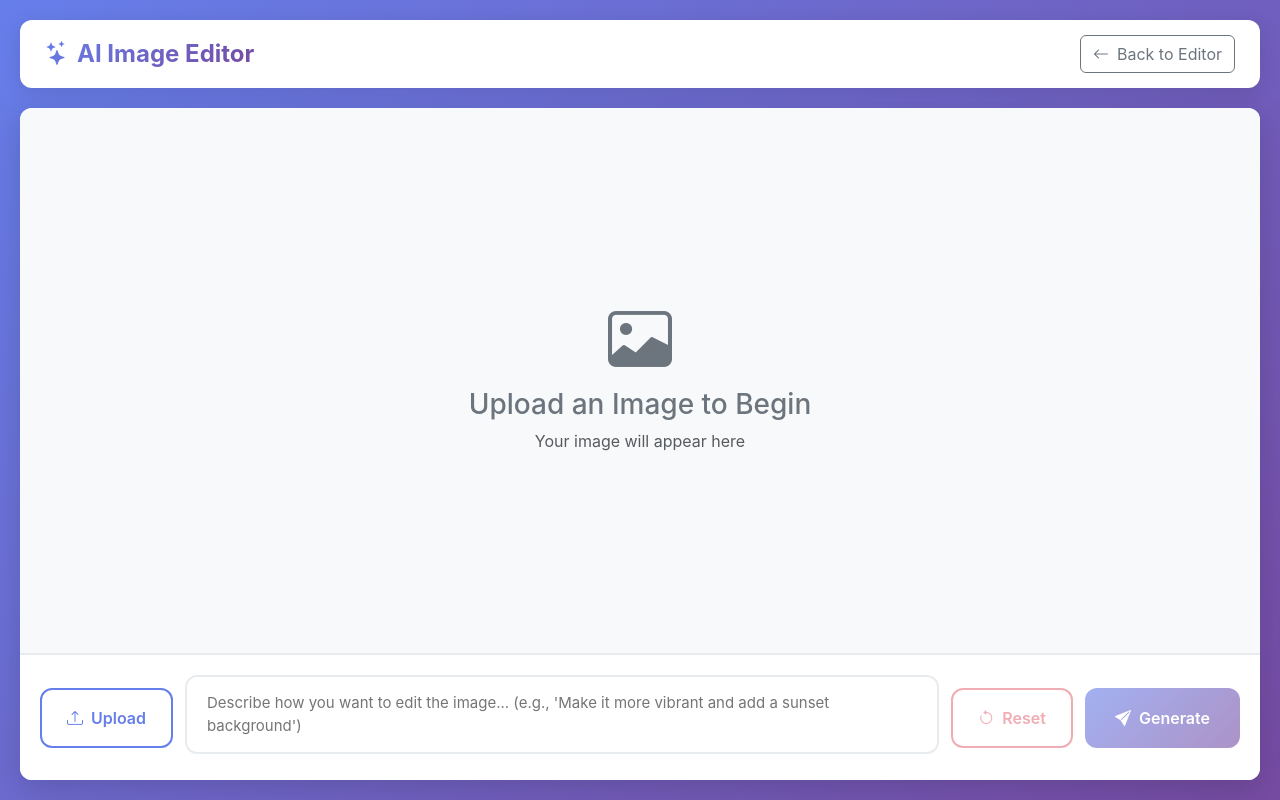
After one commit to MatejBangievski/dnick_project, a Django app: page /ai-editor/ in a window 1280 px wide. The commit adds this page. Run offline with Django 5.2, Linux system fonts and the light colour scheme; parts of the project's set-up code (start-up, migrations or seed data) failed here and were passed over; some libraries are stand-ins or nearby versions.

Commit message:
Added AI Editing for Image using Google API (Nano Banana model). The only thing left with the Image stuff is optimization and UI changes (and bugfixes).

```diff
--- a/editorproject/editorproject/urls.py
+++ b/editorproject/editorproject/urls.py
@@ -10,6 +10,7 @@ urlpatterns = [
     path('admin/', admin.site.urls),
     path('', editor_views.editor_page, name='editor_page'),
     path('video-editor/', editor_views.video_editor_page, name='video_editor_page'),
+    path('ai-editor/', editor_views.ai_editor_page, name='ai_editor_page'),
 
     path('api/upload/initial/', editor_views.initial_upload, name='initial_upload'),
     path('api/upload/overlay/', editor_views.upload_overlay_image, name='upload_overlay_image'),
@@ -24,6 +25,7 @@ urlpatterns = [
     path('api/download-video/', editor_views.download_video, name='download_video'),
     path('api/process-video/', editor_views.process_video, name='process_video'), # Fixes the NoReverseMatch
     path('api/reset-video/', editor_views.reset_video_state, name='reset_video_state'), # Fixes the NoReverseMatch
+    path('api/generate-ai-image/', editor_views.generate_ai_image, name='generate_ai_image'),
 ]
 
 if settings.DEBUG:
--- /dev/null
+++ b/editorproject/imageditor/templates/imageditor/ai_editor_page.html
@@ -0,0 +1,487 @@
+{% load static %}
+<!DOCTYPE html>
+<html lang="en">
+<head>
+    <meta charset="UTF-8">
+    <meta name="viewport" content="width=device-width, initial-scale=1.0">
+    <title>AI Image Editor</title>
+
+    <link href="https://cdn.jsdelivr.net/npm/bootstrap@5.3.0/dist/css/bootstrap.min.css" rel="stylesheet">
+    <link rel="stylesheet" href="https://cdn.jsdelivr.net/npm/bootstrap-icons@1.10.5/font/bootstrap-icons.css">
+
+    <style>
+        body {
+            background: linear-gradient(135deg, #667eea 0%, #764ba2 100%);
+            height: 100vh;
+            overflow: hidden;
+            font-family: -apple-system, BlinkMacSystemFont, "Segoe UI", Roboto, sans-serif;
+        }
+
+        .main-container {
+            height: 100vh;
+            display: flex;
+            flex-direction: column;
+            max-width: 1400px;
+            margin: 0 auto;
+            padding: 20px;
+        }
+
+        /* Header */
+        .header {
+            background: white;
+            border-radius: 12px;
+            padding: 15px 25px;
+            box-shadow: 0 4px 20px rgba(0,0,0,0.1);
+            display: flex;
+            align-items: center;
+            justify-content: space-between;
+            margin-bottom: 20px;
+        }
+
+        .header h1 {
+            margin: 0;
+            font-size: 24px;
+            font-weight: 700;
+            background: linear-gradient(135deg, #667eea 0%, #764ba2 100%);
+            -webkit-background-clip: text;
+            -webkit-text-fill-color: transparent;
+        }
+
+        /* Main Content Area */
+        .content-area {
+            flex: 1;
+            display: flex;
+            flex-direction: column;
+            background: white;
+            border-radius: 12px;
+            box-shadow: 0 8px 32px rgba(0,0,0,0.15);
+            overflow: hidden;
+        }
+
+        /* Image Preview Area */
+        .image-preview-area {
+            flex: 1;
+            display: flex;
+            align-items: center;
+            justify-content: center;
+            background: #f8f9fa;
+            position: relative;
+            min-height: 400px;
+        }
+
+        #preview-image {
+            max-width: 90%;
+            max-height: 90%;
+            border-radius: 8px;
+            box-shadow: 0 4px 16px rgba(0,0,0,0.1);
+            display: none;
+        }
+
+        #preview-image.show {
+            display: block;
+        }
+
+        .upload-placeholder {
+            text-align: center;
+            color: #6c757d;
+        }
+
+        .upload-placeholder i {
+            font-size: 64px;
+            margin-bottom: 20px;
+        }
+
+        .loading-overlay {
+            position: absolute;
+            inset: 0;
+            background: rgba(255,255,255,0.95);
+            display: none;
+            align-items: center;
+            justify-content: center;
+            flex-direction: column;
+            z-index: 10;
+        }
+
+        .loading-overlay.show {
+            display: flex;
+        }
+
+        /* Chat Interface */
+        .chat-interface {
+            border-top: 2px solid #e9ecef;
+            padding: 20px;
+            background: white;
+        }
+
+        .prompt-container {
+            display: flex;
+            gap: 12px;
+            align-items: center;
+            justify-content: center;
+        }
+
+        .prompt-input-wrapper {
+            flex: 1;
+            position: relative;
+        }
+
+        #prompt-input {
+            width: 100%;
+            min-height: 60px;
+            max-height: 150px;
+            padding: 15px 20px;
+            border: 2px solid #e9ecef;
+            border-radius: 12px;
+            resize: none;
+            font-size: 15px;
+            transition: all 0.3s;
+        }
+
+        #prompt-input:focus {
+            outline: none;
+            border-color: #667eea;
+            box-shadow: 0 0 0 3px rgba(102, 126, 234, 0.1);
+        }
+
+        #send-btn {
+            padding: 0 30px;
+            background: linear-gradient(135deg, #667eea 0%, #764ba2 100%);
+            border: none;
+            border-radius: 12px;
+            color: white;
+            font-weight: 600;
+            cursor: pointer;
+            transition: transform 0.2s, box-shadow 0.2s;
+            height: 60px;
+            min-height: 60px;
+            display: flex;
+            align-items: center;
+            justify-content: center;
+            gap: 8px;
+            flex-shrink: 0;
+        }
+
+        #send-btn:hover:not(:disabled) {
+            transform: translateY(-2px);
+            box-shadow: 0 6px 20px rgba(102, 126, 234, 0.4);
+        }
+
+        #send-btn:disabled {
+            opacity: 0.6;
+            cursor: not-allowed;
+        }
+
+        #reset-btn {
+            padding: 0 25px;
+            background: white;
+            border: 2px solid #dc3545;
+            border-radius: 12px;
+            color: #dc3545;
+            font-weight: 600;
+            cursor: pointer;
+            transition: all 0.2s;
+            height: 60px;
+            min-height: 60px;
+            display: flex;
+            align-items: center;
+            justify-content: center;
+            gap: 8px;
+            flex-shrink: 0;
+        }
+
+        #reset-btn:hover:not(:disabled) {
+            background: #dc3545;
+            color: white;
+            transform: translateY(-2px);
+        }
+
+        #reset-btn:disabled {
+            opacity: 0.4;
+            cursor: not-allowed;
+        }
+
+        .file-upload-btn {
+            padding: 0 25px;
+            background: white;
+            border: 2px solid #667eea;
+            border-radius: 12px;
+            color: #667eea;
+            font-weight: 600;
+            cursor: pointer;
+            transition: all 0.2s;
+            height: 60px;
+            min-height: 60px;
+            display: flex;
+            align-items: center;
+            justify-content: center;
+            gap: 8px;
+            flex-shrink: 0;
+        }
+
+        .file-upload-btn:hover {
+            background: #667eea;
+            color: white;
+            transform: translateY(-2px);
+        }
+
+        .spinner-border {
+            width: 3rem;
+            height: 3rem;
+        }
+
+        .error-message {
+            background: #f8d7da;
+            color: #721c24;
+            padding: 12px 20px;
+            border-radius: 8px;
+            margin-bottom: 12px;
+            display: none;
+        }
+
+        .error-message.show {
+            display: block;
+        }
+    </style>
+</head>
+<body>
+
+<div class="main-container">
+    <!-- Header -->
+    <div class="header">
+        <h1><i class="bi bi-stars me-2"></i>AI Image Editor</h1>
+        <a href="{% url 'editor_page' %}" class="btn btn-outline-secondary">
+            <i class="bi bi-arrow-left me-2"></i>Back to Editor
+        </a>
+    </div>
+
+    <!-- Main Content -->
+    <div class="content-area">
+        <!-- Image Preview Area -->
+        <div class="image-preview-area">
+            <div class="upload-placeholder" id="upload-placeholder">
+                <i class="bi bi-image"></i>
+                <h3>Upload an Image to Begin</h3>
+                <p class="text-muted">Your image will appear here</p>
+            </div>
+
+            <img id="preview-image" alt="Preview" class="{% if has_image %}show{% endif %}">
+
+            <div class="loading-overlay" id="loading-overlay">
+                <div class="spinner-border text-primary mb-3"></div>
+                <h5>Generating AI Image...</h5>
+                <p class="text-muted">This may take a few moments</p>
+            </div>
+        </div>
+
+        <!-- Chat Interface -->
+        <div class="chat-interface">
+            <div class="error-message" id="error-message"></div>
+
+            <div class="prompt-container">
+                <label for="image-file-input" class="file-upload-btn">
+                    <i class="bi bi-upload"></i>
+                    <span>Upload</span>
+                </label>
+                <input type="file" id="image-file-input" accept="image/*" hidden>
+
+                <div class="prompt-input-wrapper">
+                    <textarea
+                        id="prompt-input"
+                        placeholder="Describe how you want to edit the image... (e.g., 'Make it more vibrant and add a sunset background')"
+                        {% if not has_image and not gemini_available %}disabled{% endif %}
+                    ></textarea>
+                </div>
+
+                <button id="reset-btn" {% if not has_image %}disabled{% endif %}>
+                    <i class="bi bi-arrow-counterclockwise"></i>
+                    <span>Reset</span>
+                </button>
+
+                <button id="send-btn" {% if not has_image or not gemini_available %}disabled{% endif %}>
+                    <i class="bi bi-send-fill"></i>
+                    <span>Generate</span>
+                </button>
+            </div>
+
+            {% if not gemini_available %}
+            <div class="alert alert-warning mt-3 mb-0">
+                <i class="bi bi-exclamation-triangle me-2"></i>
+                <strong>Google Gemini API not available.</strong> Please install the google-genai library and set your GEMINI_API_KEY environment variable.
+            </div>
+            {% endif %}
+        </div>
+    </div>
+</div>
+
+<script>
+    // CSRF Token
+    const csrftoken = '{{ csrf_token }}';
+
+    // DOM Elements
+    const previewImage = document.getElementById('preview-image');
+    const uploadPlaceholder = document.getElementById('upload-placeholder');
+    const promptInput = document.getElementById('prompt-input');
+    const sendBtn = document.getElementById('send-btn');
+    const resetBtn = document.getElementById('reset-btn');
+    const loadingOverlay = document.getElementById('loading-overlay');
+    const errorMessage = document.getElementById('error-message');
+    const imageFileInput = document.getElementById('image-file-input');
+
+    // State
+    let currentImagePath = '{{ preview_path }}' || '{{ working_path }}' || '';
+    let originalImagePath = '{{ original_path }}' || currentImagePath;
+    let hasImage = {{ has_image|lower }};
+
+    // Initialize: If image transferred from editor, load it
+    if (hasImage && currentImagePath) {
+        previewImage.src = '/media/' + currentImagePath + '?v=' + Date.now();
+        previewImage.classList.add('show');
+        uploadPlaceholder.style.display = 'none';
+        enableInterface();
+    }
+
+    // File Upload Handler
+    imageFileInput.addEventListener('change', async (e) => {
+        const file = e.target.files[0];
+        if (!file) return;
+
+        // Show preview immediately
+        const reader = new FileReader();
+        reader.onload = (e) => {
+            previewImage.src = e.target.result;
+            previewImage.classList.add('show');
+            uploadPlaceholder.style.display = 'none';
+        };
+        reader.readAsDataURL(file);
+
+        hasImage = true;
+        currentImagePath = '';  // New upload, no path yet
+        originalImagePath = '';
+        enableInterface();
+
+        // Store the file for later use
+        window.uploadedFile = file;
+    });
+
+    // Send Button Handler
+    sendBtn.addEventListener('click', async () => {
+        const prompt = promptInput.value.trim();
+        if (!prompt) {
+            showError('Please enter a prompt describing how you want to edit the image.');
+            return;
+        }
+
+        if (!hasImage && !window.uploadedFile) {
+            showError('Please upload an image first.');
+            return;
+        }
+
+        hideError();
+        loadingOverlay.classList.add('show');
+        sendBtn.disabled = true;
+        resetBtn.disabled = true;
+
+        try {
+            const formData = new FormData();
+            formData.append('prompt', prompt);
+
+            // Add image - either uploaded file or existing path
+            if (window.uploadedFile) {
+                formData.append('image', window.uploadedFile);
+            } else if (currentImagePath) {
+                formData.append('image_path', currentImagePath);
+            }
+
+            const response = await fetch('{% url "generate_ai_image" %}', {
+                method: 'POST',
+                headers: {
+                    'X-CSRFToken': csrftoken,
+                },
+                body: formData,
+            });
+
+            const data = await response.json();
+
+            if (data.success) {
+                // Update preview with AI-generated image
+                previewImage.src = data.image_url + '?v=' + Date.now();
+                currentImagePath = data.image_path;
+
+                // Clear prompt for next generation
+                promptInput.value = '';
+
+                // Show success briefly
+                showSuccess('Image generated successfully!');
+            } else {
+                showError(data.error || 'Failed to generate image.');
+            }
+        } catch (error) {
+            console.error('Generation error:', error);
+            showError('An unexpected error occurred. Please try again.');
+        } finally {
+            loadingOverlay.classList.remove('show');
+            sendBtn.disabled = false;
+            resetBtn.disabled = false;
+        }
+    });
+
+    // Reset Button Handler
+    resetBtn.addEventListener('click', () => {
+        if (originalImagePath) {
+            // Reset to original image from editor
+            previewImage.src = '/media/' + originalImagePath + '?v=' + Date.now();
+            currentImagePath = originalImagePath;
+        } else if (window.uploadedFile) {
+            // Reset to uploaded file
+            const reader = new FileReader();
+            reader.onload = (e) => {
+                previewImage.src = e.target.result;
+            };
+            reader.readAsDataURL(window.uploadedFile);
+        }
+        promptInput.value = '';
+        hideError();
+    });
+
+    // Enter key to send (Shift+Enter for new line)
+    promptInput.addEventListener('keydown', (e) => {
+        if (e.key === 'Enter' && !e.shiftKey) {
+            e.preventDefault();
+            if (!sendBtn.disabled) {
+                sendBtn.click();
+            }
+        }
+    });
+
+    // Helper Functions
+    function enableInterface() {
+        promptInput.disabled = false;
+        sendBtn.disabled = false;
+        resetBtn.disabled = false;
+    }
+
+    function showError(message) {
+        errorMessage.textContent = message;
+        errorMessage.classList.add('show');
+    }
+
+    function hideError() {
+        errorMessage.classList.remove('show');
+    }
+
+    function showSuccess(message) {
+        // Temporary success message
+        const successDiv = document.createElement('div');
+        successDiv.className = 'alert alert-success position-fixed top-0 start-50 translate-middle-x mt-3';
+        successDiv.style.zIndex = '9999';
+        successDiv.innerHTML = `<i class="bi bi-check-circle me-2"></i>${message}`;
+        document.body.appendChild(successDiv);
+
+        setTimeout(() => {
+            successDiv.remove();
+        }, 3000);
+    }
+</script>
+
+</body>
+</html>
--- a/editorproject/imageditor/views.py
+++ b/editorproject/imageditor/views.py
@@ -16,6 +16,15 @@ from copy import deepcopy
 from celery.result import AsyncResult
 from .tasks import process_video_task
 
+# Google Gemini imports for AI image generation
+try:
+    from google import genai
+    from google.genai import types
+    GEMINI_AVAILABLE = True
+except ImportError:
+    GEMINI_AVAILABLE = False
+    print("\n!!! WARNING: google-genai library not installed. AI editor features will be disabled. !!!\n")
+
 # Attempt to import tools config; fall back to an empty dict so the module remains importable
 try:
     from .config import EDITOR_TOOLS as BASE_EDITOR_TOOLS
@@ -30,6 +39,7 @@ EDITOR_TOOLS = deepcopy(BASE_EDITOR_TOOLS)
 # --- Configuration ---
 TEMP_IMAGE_DIR = 'temp_edited_images'
 TEMP_OVERLAY_DIR = 'temp_overlays'
+AI_EDITED_IMAGE_DIR = 'temp_edited_images'  # Store AI-generated images in temp directory for session cleanup
 
 
 # ... (Cleanup Logic, atexit.register, setup_temp_dir, generate_temp_file_path, parse_options remain unchanged)
@@ -793,3 +803,140 @@ def initial_video_upload(request):
         "video_height": height,
         "temp_video_url": settings.MEDIA_URL + actual_original_path  # Start with original
     })
+
+
+# ============================================
+# AI EDITOR VIEWS (Gemini 2.5 Flash Integration)
+# ============================================
+
+def ai_editor_page(request):
+    """
+    Renders the AI image generation page with chatbot interface.
+    Allows transferring images from the main editor via URL parameters.
+    """
+    # Get image paths from URL parameters if coming from editor
+    original_path = request.GET.get('original_path', '')
+    working_path = request.GET.get('working_path', '')
+    preview_path = request.GET.get('preview_path', '')
+
+    context = {
+        'original_path': original_path,
+        'working_path': working_path,
+        'preview_path': preview_path,
+        'has_image': bool(preview_path),
+        'gemini_available': GEMINI_AVAILABLE,
+    }
+
+    return render(request, 'imageditor/ai_editor_page.html', context)
+
+
+@csrf_exempt
+@require_http_methods(["POST"])
+def generate_ai_image(request):
+    """
+    API endpoint for AI image generation using Google Gemini 2.5 Flash.
+    Accepts an image and text prompt, returns the AI-generated result.
+    """
+    if not GEMINI_AVAILABLE:
+        return JsonResponse({
+            "success": False,
+            "error": "Google Gemini API is not available. Please install google-genai library."
+        }, status=500)
+
+    try:
+        # Get the prompt text
+        prompt = request.POST.get('prompt', '').strip()
+        if not prompt:
+            return JsonResponse({"success": False, "error": "Prompt text is required."}, status=400)
+
+        # Get the image - either from file upload or existing path
+        image_data = None
+        image_path = request.POST.get('image_path', '')
+
+        if 'image' in request.FILES:
+            # New image uploaded
+            uploaded_file = request.FILES['image']
+            image_data = uploaded_file.read()
+        elif image_path and default_storage.exists(image_path):
+            # Use existing image from editor
+            with default_storage.open(image_path, 'rb') as f:
+                image_data = f.read()
+        else:
+            return JsonResponse({"success": False, "error": "No image provided."}, status=400)
+
+        # Get API key from environment
+        api_key = os.environ.get('GEMINI_API_KEY') or os.environ.get('GOOGLE_API_KEY')
+        if not api_key:
+            return JsonResponse({
+                "success": False,
+                "error": "GEMINI_API_KEY or GOOGLE_API_KEY environment variable not set."
+            }, status=500)
+
+        # Initialize Gemini client
+        client = genai.Client(api_key=api_key)
+
+        # Prepare the prompt with image
+        model = "gemini-2.5-flash-image"
+        contents = [
+            types.Content(
+                role="user",
+                parts=[
+                    types.Part.from_text(text=prompt),
+                    types.Part.from_bytes(data=image_data, mime_type="image/png"),
+                ],
+            ),
+        ]
+
+        generate_content_config = types.GenerateContentConfig(
+            response_modalities=["IMAGE", "TEXT"],
+        )
+
+        # Generate AI image
+        generated_image_data = None
+        response_text = ""
+
+        for chunk in client.models.generate_content_stream(
+            model=model,
+            contents=contents,
+            config=generate_content_config,
+        ):
+            if chunk.candidates and chunk.candidates[0].content and chunk.candidates[0].content.parts:
+                part = chunk.candidates[0].content.parts[0]
+
+                # Check for image data
+                if part.inline_data and part.inline_data.data:
+                    generated_image_data = part.inline_data.data
+                    break
+                # Collect text responses
+                elif hasattr(chunk, 'text') and chunk.text:
+                    response_text += chunk.text
+
+        if not generated_image_data:
+            error_msg = "No image generated. " + (response_text if response_text else "The AI did not return an image.")
+            return JsonResponse({"success": False, "error": error_msg}, status=500)
+
+        # Save the generated image to temporary storage
+        ai_image_filename = f"ai_{uuid.uuid4()}.png"
+        ai_image_path = os.path.join(AI_EDITED_IMAGE_DIR, ai_image_filename)
+
+        # Save using Django storage
+        saved_path = default_storage.save(ai_image_path, ContentFile(generated_image_data))
+
+        # Return success with image URL
+        ai_image_url = settings.MEDIA_URL + saved_path
+
+        return JsonResponse({
+            "success": True,
+            "image_url": ai_image_url,
+            "image_path": saved_path,
+            "message": response_text if response_text else "Image generated successfully"
+        })
+
+    except Exception as e:
+        import traceback
+        error_details = traceback.format_exc()
+        print(f"[AI Generation Error] {error_details}")
+        return JsonResponse({
+            "success": False,
+            "error": f"AI generation failed: {str(e)}"
+        }, status=500)
```
Also changed, not shown: editorproject/imageditor/templates/imageditor/editor_page.html (+28 -0 lines), readme.txt.
